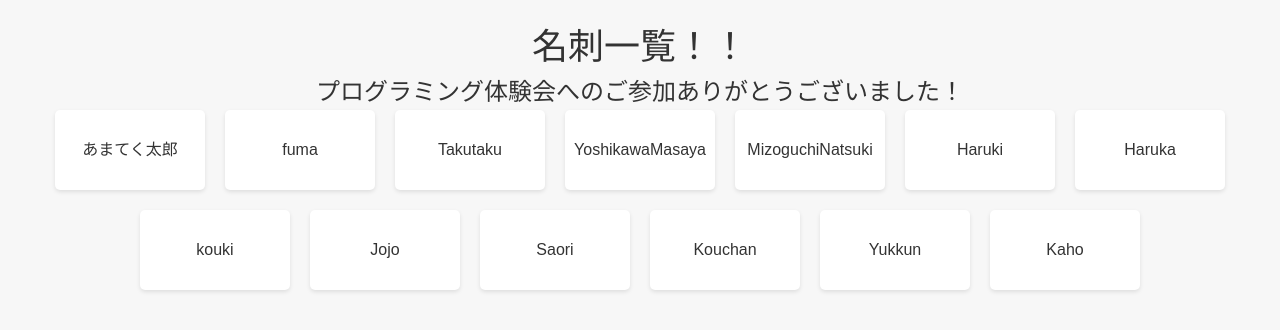
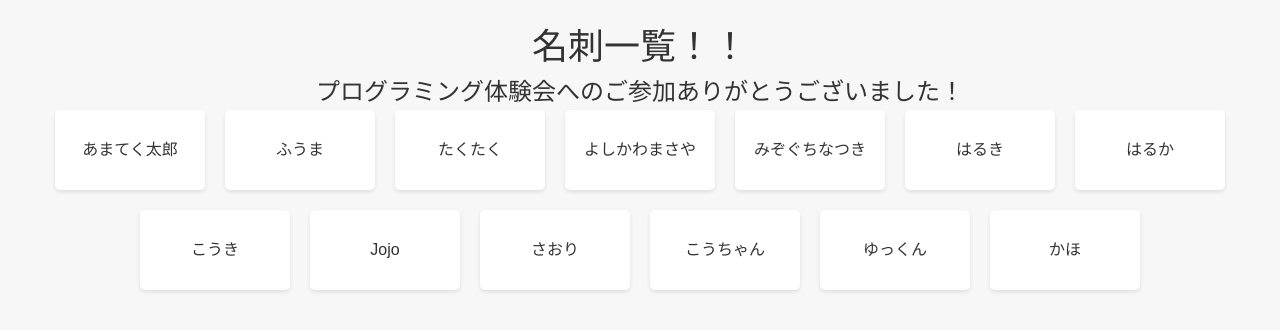
Before and after one commit to amatech-repo/kouyamasai, a React (Vite) app: page / in a window 1280 px wide. Shown: the top 330 px of the page. Built offline with nearby package versions, Linux system fonts and the light colour scheme.

Commit message:
コメント文の修正

```diff
--- a/src/App.tsx
+++ b/src/App.tsx
@@ -2,17 +2,13 @@ import { BrowserRouter, Route, Routes } from "react-router-dom";
 import SampleCard from "./ListCards/SampleCards/SampleCard.tsx";
 import Home from "./Pages/Home.tsx";
 import CardDetail from "./CardDetail.tsx";
-// 以下の参考例をコピーし、**を修正してください
-// 参考例: import ** from "./ListCards/**/**.tsx";
+
 const App = () => {
   return (
     <BrowserRouter>
       <Routes>
-        {/* 以下の参考例をコピーし、**を修正してください */}
-        {/* 参考例: <Route path="/**" element={<** />} /> */}
         <Route path="/" element={<Home />} />
         <Route path="/samplecards" element={<SampleCard />} />
-
         <Route path="/:cardName" element={<CardDetail />} />
       </Routes>
     </BrowserRouter>
--- a/src/CardDetail.tsx
+++ b/src/CardDetail.tsx
@@ -1,41 +1,42 @@
-import { useParams } from 'react-router-dom';
+import { useParams } from "react-router-dom";
+// 最後尾に新しいimport文を追加してください
+// 参考例: import SampleCard from "./ListCards/SampleCards/SampleCard";
 import Fuma from "./ListCards/Fuma/Fuma";
 import Takutaku from "./ListCards/Takutaku/Takutaku";
-import YoshikawaMasaya from './ListCards/YoshikawaMasaya/YoshikawaMasaya';
-import MizoguchiNatsuki from './ListCards/MizoguchiNatsuki/MizoguchiNatsuki';
-import Haruki from './ListCards/Haruki/Haruki';
-import Haruka from './ListCards/Haruka/Haruka';
-import Kouki from './ListCards/Kouki/Kouki';
-import Jojo from './ListCards/Jojo/Jojo';
-import Saori from './ListCards/Saori/Saori';
-import Kouchan from './ListCards/Kouchan/Kouchan';
-import Yukkun from './ListCards/Yukkun/Yukkun';
-import Kaho from './ListCards/Kaho/Kaho';
+import YoshikawaMasaya from "./ListCards/YoshikawaMasaya/YoshikawaMasaya";
+import MizoguchiNatsuki from "./ListCards/MizoguchiNatsuki/MizoguchiNatsuki";
+import Haruki from "./ListCards/Haruki/Haruki";
+import Haruka from "./ListCards/Haruka/Haruka";
+import Kouki from "./ListCards/Kouki/Kouki";
+import Jojo from "./ListCards/Jojo/Jojo";
+import Saori from "./ListCards/Saori/Saori";
+import Kouchan from "./ListCards/Kouchan/Kouchan";
+import Yukkun from "./ListCards/Yukkun/Yukkun";
+import Kaho from "./ListCards/Kaho/Kaho";
 
-// 名刺の名前を変更してみましょう！
-// ファイル名と合わせてください！※先頭は大文字で
-// 例 SampleCard
 const CardDetail = () => {
-  let { cardName } = useParams<{ cardName: string }>();
+  const { cardName } = useParams<{ cardName: string }>();
 
-  // cardNameに基づいて表示するコンポーネントを決定
   const cardComponents: { [key: string]: JSX.Element } = {
-    'fuma': <Fuma />,
-    'Takutaku': <Takutaku />,
-    "YoshikawaMasaya": <YoshikawaMasaya />,
-    "MizoguchiNatsuki": <MizoguchiNatsuki />,
-    "Haruki": <Haruki />,
-    "Haruka": <Haruka />,
-    "kouki": <Kouki />,
-    "Jojo": <Jojo />,
-    "Saori": <Saori />,
-    "Kouchan": <Kouchan />,
-    "Yukkun": <Yukkun />,
-    "Kaho": <Kaho />,
-    // 他の名刺コンポーネントも同様にマッピング
+    // 最後尾に参考例を元に追加してください
+    // キー: URLのパス名
+    // 値: コンポーネント
+    // 参考例: SampleCard: <SampleCard />,
+    fuma: <Fuma />,
+    Takutaku: <Takutaku />,
+    YoshikawaMasaya: <YoshikawaMasaya />,
+    MizoguchiNatsuki: <MizoguchiNatsuki />,
+    Haruki: <Haruki />,
+    Haruka: <Haruka />,
+    kouki: <Kouki />,
+    Jojo: <Jojo />,
+    Saori: <Saori />,
+    Kouchan: <Kouchan />,
+    Yukkun: <Yukkun />,
+    Kaho: <Kaho />,
   };
 
-  const CardComponent = cardComponents[cardName!]; // NotFoundは存在しないcardNameが与えられた時のフォールバック
+  const CardComponent = cardComponents[cardName!];
 
   return <>{CardComponent}</>;
 };
--- a/src/ListCards/SampleCards/SampleCard.tsx
+++ b/src/ListCards/SampleCards/SampleCard.tsx
@@ -9,9 +9,9 @@ import { AmatechInfo } from "../../components/Amatech/AmatechInfo";
 import { Events } from "../../components/Amatech/Events";
 import { Hobby } from "./User/Hobby";
 
-// 名刺の名前を変更してみましょう！
 // ファイル名と合わせてください！※先頭は大文字で
 // 例 SampleCard
+// この時、右クリックからファイル名の一括置換(全ての出現箇所を変更)を行うと楽です！
 const SampleCard = () => {
   const [isFlip, setIsFlip] = useState(false);
 
--- a/src/Pages/Home.tsx
+++ b/src/Pages/Home.tsx
@@ -3,19 +3,24 @@ import "./Home.css";
 
 const Home = () => {
   const names = [
-    "fuma",
-    "Takutaku",
-    "YoshikawaMasaya",
-    "MizoguchiNatsuki",
-    "Haruki",
-    "Haruka",
-    "kouki",
-    "Jojo",
-    "Saori",
-    "Kouchan",
-    "Yukkun",
-    "Kaho",
+    // 最後尾に追加してください
+    // path: URLのパス名
+    // name: 名前
+    // 参考例: { path: 'samplecard', name: 'サンプル' },
+    { path: "fuma", name: "ふうま" },
+    { path: "takutaku", name: "たくたく" },
+    { path: "yoshikawamasaya", name: "よしかわまさや" },
+    { path: "mizoguchinatsuki", name: "みぞぐちなつき" },
+    { path: "haruki", name: "はるき" },
+    { path: "haruka", name: "はるか" },
+    { path: "kouki", name: "こうき" },
+    { path: "jojo", name: "Jojo" },
+    { path: "saori", name: "さおり" },
+    { path: "kouchan", name: "こうちゃん" },
+    { path: "yukkun", name: "ゆっくん" },
+    { path: "kaho", name: "かほ" },
   ];
+
   return (
     <div className="Page">
       <h1>名刺一覧！！</h1>
@@ -24,17 +29,13 @@ const Home = () => {
         <Link to="/samplecards" className="ParentCard">
           <div className="ChildCard">あまてく太郎</div>
         </Link>
-        {/* // 以下の参考例をコピーし、**を修正してください */}
-        {/* **はディレクトリ名と同じ */}
-        {/* 〇〇には来場者さんの好きな名前を設定してください */}
-        {/* 参考例:
-          <Link to="/**" className='ParentCard'>
-              <div className='ChildCard'>〇〇</div>
-          </Link>
-        */}
         {names.map((name, index) => (
-          <Link key={index} to={`/${encodeURIComponent(name)}`} className="ParentCard">
-            <div className="ChildCard">{name}</div>
+          <Link
+            key={index}
+            to={`/${encodeURIComponent(name.path)}`}
+            className="ParentCard"
+          >
+            <div className="ChildCard">{name.name}</div>
           </Link>
         ))}
       </div>
```
